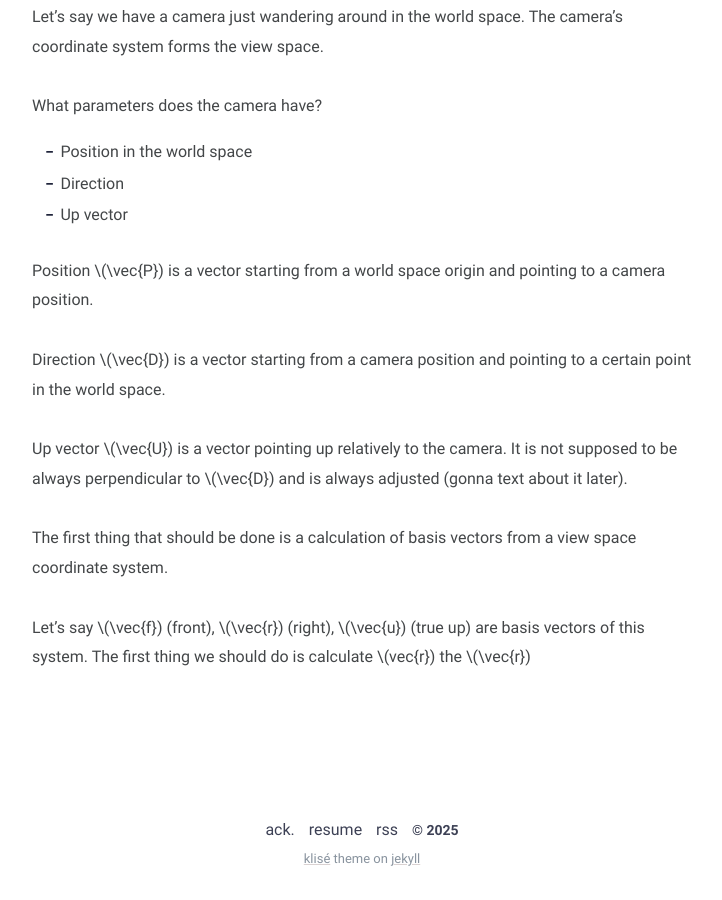
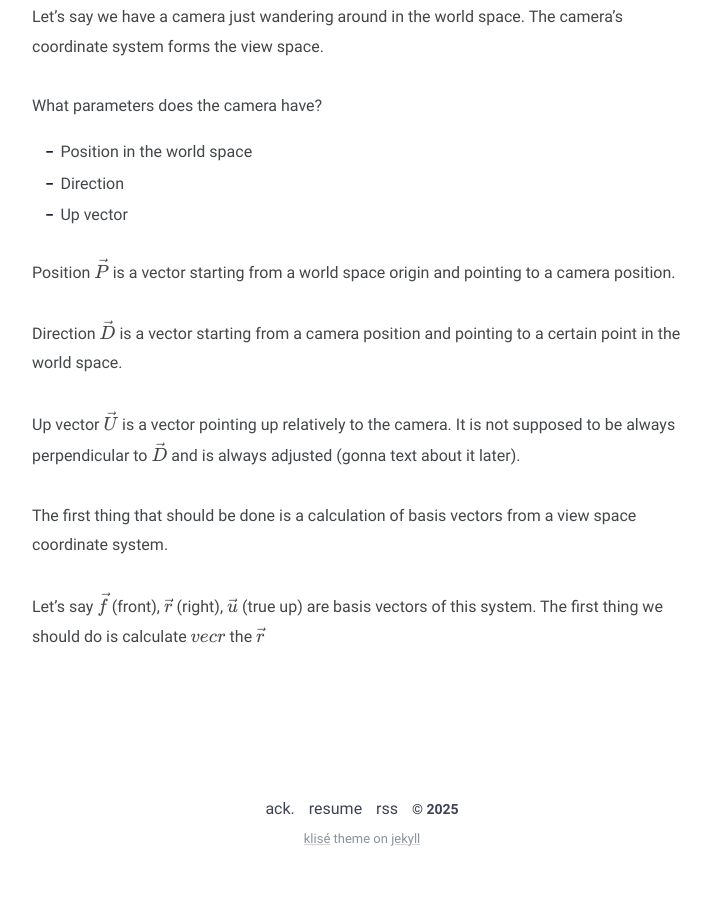
Before and after one commit to alexberdreal/alexberdreal.github.io, a Jekyll site: the page built from _posts/3d-rendering/2025-04-19-3d-rendering.md, in a window 1280 px wide and 900 px high, scrolled down 1133 px. Shown: the whole window, without its empty margins (278-1000 px from the left). Built offline with Jekyll 4.4.1, drawn with Linux system fonts in a browser that asks for light colours.

Commit message:
fix math

```diff
--- a/_posts/3d-rendering/2025-04-19-3d-rendering.md
+++ b/_posts/3d-rendering/2025-04-19-3d-rendering.md
@@ -33,12 +33,12 @@ What parameters does the camera have?
 - Direction
 - Up vector
 
-Position \\(\vec{P}) is a vector starting from a world space origin and pointing to a camera position.
+Position \\(\vec{P}\\) is a vector starting from a world space origin and pointing to a camera position.
 
-Direction \\(\vec{D}) is a vector starting from a camera position and pointing to a certain point in the world space.
+Direction \\(\vec{D}\\) is a vector starting from a camera position and pointing to a certain point in the world space.
 
-Up vector \\(\vec{U}) is a vector pointing up relatively to the camera. It is not supposed to be always perpendicular to \\(\vec{D}) and is always adjusted (gonna text about it later).
+Up vector \\(\vec{U}\\) is a vector pointing up relatively to the camera. It is not supposed to be always perpendicular to \\(\vec{D}\\) and is always adjusted (gonna text about it later).
 
 The first thing that should be done is a calculation of basis vectors from a view space coordinate system.
 
-Let's say \\(\vec{f}) (front), \\(\vec{r}) (right), \\(\vec{u}) (true up) are basis vectors of this system. The first thing we should do is calculate \\(vec{r}) the \\(\vec{r})
+Let's say \\(\vec{f}\\) (front), \\(\vec{r}\\) (right), \\(\vec{u}\\) (true up) are basis vectors of this system. The first thing we should do is calculate \\(vec{r}\\) the \\(\vec{r}\\)
```
